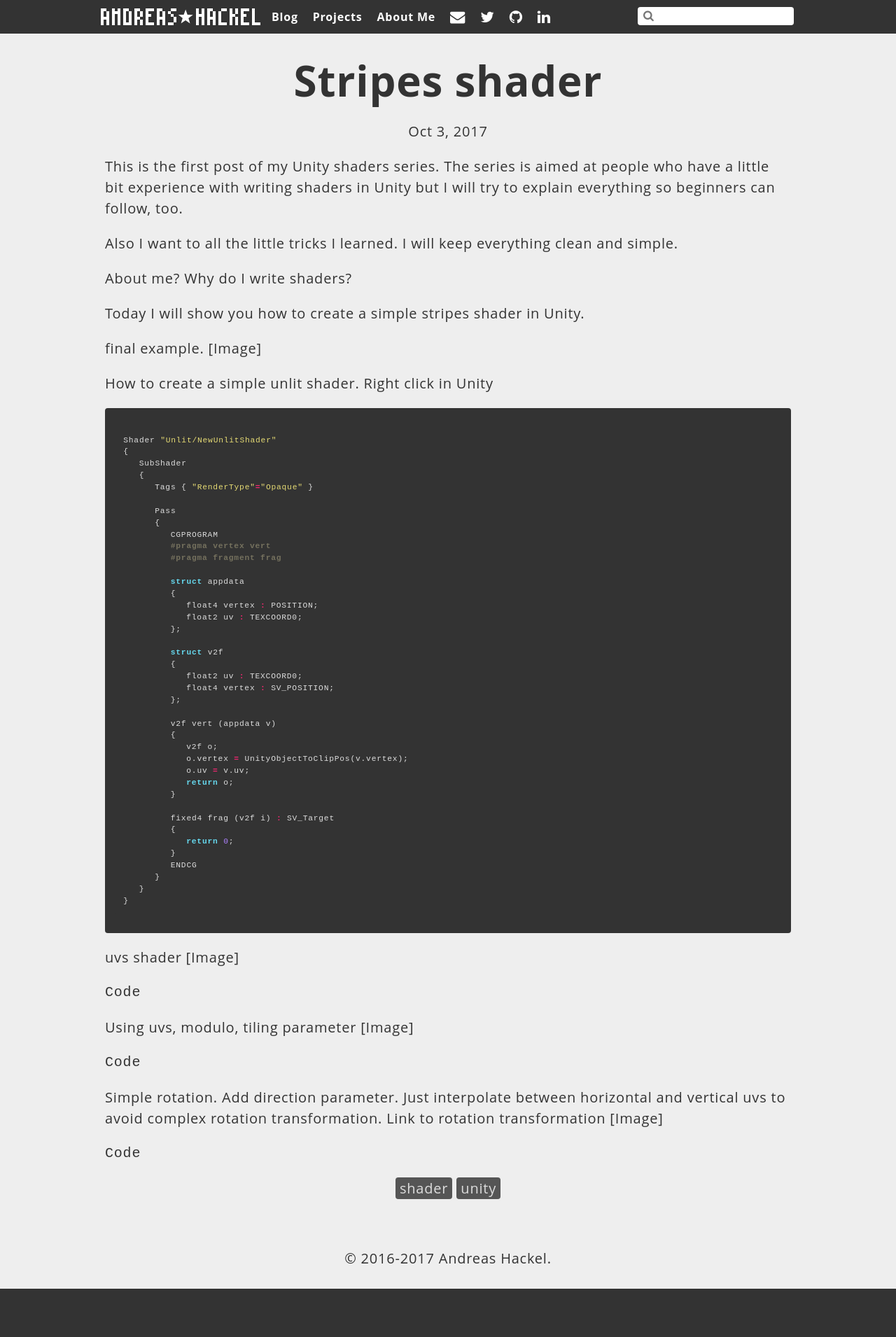
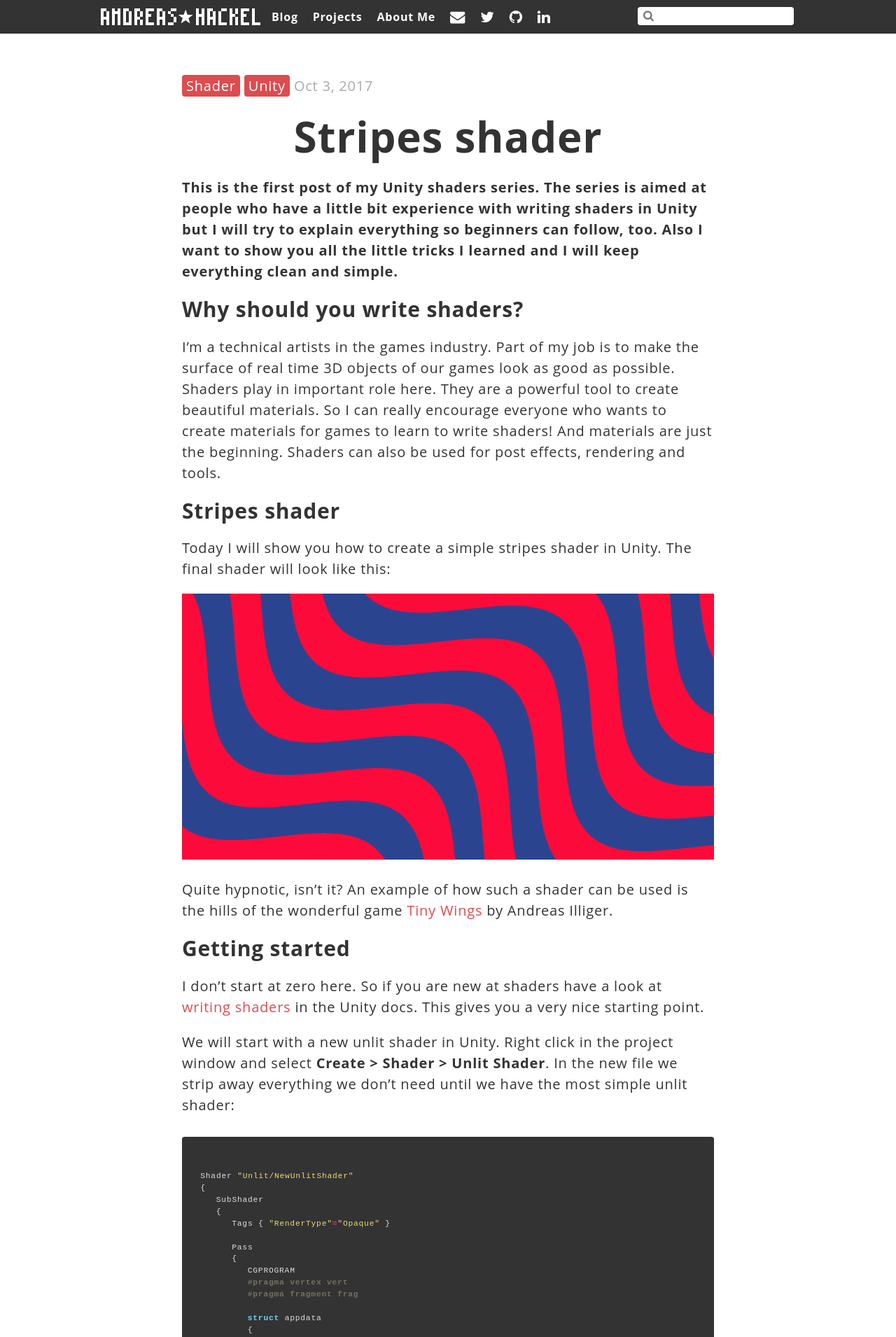
Before and after one commit to ahackel/ahackel.github.io, a Jekyll site: the page built from _posts/2017-10-03-stripes-shader.md, in a window 1280 px wide. Shown: the top 1910 px of the page at 70% size. Built offline with Jekyll 4.4.1, drawn with Linux system fonts in a browser that asks for light colours; comment, search, counter and statistics services are not loaded; before the commit the page ends 1841 px from its top, so only the background shows below that; some of the changed text lies outside the part shown.

Commit message:
- tweaked style - updated gems - stripes shader blog entry wip

````diff
--- a/_config.yml
+++ b/_config.yml
@@ -33,6 +33,8 @@ markdown: kramdown
 kramdown:
   input: GFM
   syntax_highlighter: rouge
+  syntax_highlighter_opts:
+#    line_numbers: true
 
 include:
   - _pages
--- a/_layouts/home.html
+++ b/_layouts/home.html
@@ -8,7 +8,7 @@ layout: default
 	{% for post in site.posts %}
 		<li class="post-item">
 		<a class="post-link" href="{{ post.url | relative_url }}">
-			<img src="/projects/candygun/thumb.jpg" />
+			<img src="{{ post.thumbnail }}" />
 			<article>
 				<h1>{{ post.title | escape }}</h1>
 				{{ post.excerpt }}
--- a/_layouts/post.html
+++ b/_layouts/post.html
@@ -9,13 +9,17 @@ comments: true
 		<article class="post" itemscope itemtype="http://schema.org/BlogPosting">
 
 		 	<header class="post-header">
-				<h1 class="post-title" itemprop="name headline">{{ page.title | escape }}</h1>
 				<p class="post-meta">
+					{% for tag in page.tags %}
+						<a class="tag" href="/projects/?q={{ include.tag | slugify }}">{{ tag | capitalize }}</a>
+					{% endfor %}
+
 					<time datetime="{{ page.date | date_to_xmlschema }}" itemprop="datePublished">
 					{% assign date_format = site.minima.date_format | default: "%b %-d, %Y" %}
 					{{ page.date | date: date_format }}
 					</time>
 				</p>
+				<h1 class="post-title" itemprop="name headline">{{ page.title | escape }}</h1>
 		 	</header>
 
 		  <div class="post-content" itemprop="articleBody">
@@ -24,11 +28,6 @@ comments: true
 
 
 		  <footer>
-			  <p class="post-meta">
-				  {% for tag in page.tags %}
-					  <a class="tag" href="/projects/?q={{ include.tag | slugify }}">{{ tag }}</a>
-				  {% endfor %}
-			  </p>
 		  </footer>
 
 		  {% if site.disqus.shortname %}
--- a/_posts/2017-10-03-stripes-shader.md
+++ b/_posts/2017-10-03-stripes-shader.md
@@ -2,19 +2,29 @@
 title: "Stripes shader"
 tags: shader unity
 category: shader
+thumbnail: /assets/2017-10-03-stripes-shader/final.png
+comments: true
 ---
-This is the first post of my Unity shaders series. The series is aimed at people who have a little bit experience with writing shaders in Unity but I will try to explain everything so beginners can follow, too.
+This is the first post of my Unity shaders series. The series is aimed at people who have a little bit experience with writing shaders in Unity but I will try to explain everything so beginners can follow, too. Also I want to show you all the little tricks I learned and I will keep everything clean and simple.
 
-Also I want to all the little tricks I learned. I will keep everything clean and simple.
+## Why should you write shaders?
 
-About me? Why do I write shaders?
+I'm a technical artists in the games industry. Part of my job is to make the surface of real time 3D objects of our games look as good as possible. Shaders play in important role here. They are a powerful tool to create beautiful materials. So I can really encourage everyone who wants to create materials for games to learn to write shaders! And materials are just the beginning. Shaders can also be used for post effects, rendering and tools.
 
-Today I will show you how to create a simple stripes shader in Unity.
+## Stripes shader
 
-final example.
-[Image]
+Today I will show you how to create a simple stripes shader in Unity. The final shader will look like this:
 
-How to create a simple unlit shader. Right click in Unity
+![Final Stripes](/assets/2017-10-03-stripes-shader/final.png)
+
+Quite hypnotic, isn't it? An example of how such a shader can be used is the hills of the wonderful game [Tiny Wings](http://www.andreasilliger.com/) by Andreas Illiger.
+
+## Getting started
+
+I don't start at zero here. So if you are new at shaders have a look at [writing shaders](https://docs.unity3d.com/Manual/ShadersOverview.html) in the Unity docs. This gives you a very nice starting point.
+
+We will start with a new unlit shader in Unity. Right click in the project window and select **Create > Shader > Unlit Shader**. In the new file we strip away everything we don't need until we have the most simple unlit shader:
+
 ``` c
 Shader "Unlit/NewUnlitShader"
 {
@@ -58,20 +68,109 @@ Shader "Unlit/NewUnlitShader"
 }
 ```
 
-uvs shader
-[Image]
-``` ShaderLab
-Code
+## UVs shader
+
+Now we will change the simple unlit shader so it renders the texture coordinates aka uvs as colors. We need to modify the fragment shader like this:
+
+``` c
+fixed4 frag (v2f i) : SV_Target
+{
+	fixed4 color;
+	color.rg = i.uv;
+	return color;
+}
 ```
 
-Using uvs, modulo, tiling parameter
-[Image]
-``` ShaderLab
-Code
+Now you get this:
+
+![UVs shader](/assets/2017-10-03-stripes-shader/uvs.png)
+
+## Zebra Crossing
+
+The next step is to calculate stripes from the uvs. We will start with vertical stripes:
+
+![UVs shader](/assets/2017-10-03-stripes-shader/stripes1.png)
+
+We need to change the fragment shader:
+
+``` c
+fixed4 frag (v2f i) : SV_Target
+{
+	fixed4 color;
+	float pos = i.uv.x * 10;
+	fixed value = fmod((int)pos, 2);
+	color = value;
+	return color;
+}
 ```
 
-Simple rotation. Add direction parameter. Just interpolate between horizontal and vertical uvs to avoid complex rotation transformation. Link to rotation transformation
-[Image]
-``` ShaderLab
-Code
+Let's see what's going on here. First we take the x value of the uvs which reaches from 0 to 1. We multiply it by the number of stripes we want to have and store it in a variable `pos`. In the next line we convert the value of `pos` into an int. This transforms the gradient we have seen in the uvs shader into steps from 0 to 9. Then we perform a modulo operation on the steps which gives us the alternating pattern.
+
+## Tiling parameter
+
+Now let's make the tiling a parameter so it can be tweaked. First add a property block to the shader:
+
+``` c
+Properties {
+	_Tiling ("Tiling", Range(1, 500)) = 10
+}
 ```
+
+Define the `_Tiling` variable in the code
+
+``` c
+int _Tiling;
+```
+
+and replace the hard coded tiling value in the fragment shader:
+
+``` c
+float pos = i.uv.x * _Tiling;
+```
+
+## Direction
+
+Next we want to control the direction of our stripes by another parameter. We will use a little trick here to avoid complex rotation transformation. The idea is to blend between vertical and horizontal stripes. How do we get horizontal stripes? Just use the y value of the uvs instead of x in the fragment shader:
+
+``` c
+float pos = i.uv.y * _Tiling;
+```
+
+To specify an arbitrary direction we first declare a new parameter `_Direction`
+
+``` c
+Properties {
+	_Tiling ("Tiling", Range(1, 500)) = 10
+	_Direction ("Direction", Range(0, 1)) = 0
+}
+```
+
+and blend between x and y:
+
+``` c
+fixed4 frag (v2f i) : SV_Target
+{
+	fixed4 color;
+	float pos = lerp(i.uv.x, i.uv.y, _Direction) * _Tiling;
+	fixed value = fmod((int)pos, 2);
+	color = value;
+	return color;
+}
+```
+
+And now we have stripes at any direction!
+
+![UVs shader](/assets/2017-10-03-stripes-shader/stripes2.png)
+
+You will notice a little downside of this method: diagonal stripes will be a bit thicker than horizontal or vertical stripes. Of course there is a way to compensate this but for simplicity we keep it like this for now.
+
+## colors
+
+It's time to add some color! We declare two color parameters:
+
+``` c
+Properties {
+	_Tiling ("Tiling", Range(1, 500)) = 10
+	_Direction ("Direction", Range(0, 1)) = 0
+}
+```
--- a/assets/css/style.css
+++ b/assets/css/style.css
@@ -334,8 +334,8 @@ body {/* -webkit-animation: bugfix infinite 1s; *//* overflow: hidden; */}
 
 
 a.tag {
-	background: rgb(85, 85, 85);
-	color: #ddd;
+	background: #dd4c4f;
+	color: #fff;
 	padding: 2px 6px;
 	border-radius: 4px;
 	/*font-size: 80%;*/
@@ -434,8 +434,8 @@ label span {
 }
 
 strong {
-	color: #c1c1c4;
-	font-weight: normal;
+	/* color: #c1c1c4; */
+	/* font-weight: normal; */
 }
 
 table {
@@ -444,7 +444,7 @@ table {
 
 table, tr, td {
 	padding: 0;
-	border-collapse: collapse;
+	/* border-collapse: collapse; */
 	vertical-align: top;
 	line-height: 2.5em;
 	font-weight: bold;
@@ -480,7 +480,7 @@ td:nth-child(1){
 }
 
 .content .inner {
-	max-width: 50em;
+	max-width: 40em;
 	/* color: #111; */
 	margin: 0 auto;
 	font-size: 1.25em;
@@ -499,11 +499,19 @@ td:nth-child(1){
 }
 
 .content-post {
-	background: #eee;
+	background: #fff;
 	max-width: 100%;
 	color: #333;
 }
 
+.content-post pre {
+	margin: 2em 0;
+}
+
+.post-content p:first-child {
+	font-weight: bold;
+	/* font-style: italic; */
+}
 
 .post-navigation {
 	max-width: 800px;
@@ -517,16 +525,16 @@ td:nth-child(1){
 }
 
 article {
-	padding: 0.5em;
+	padding: 1em;
 }
 
 article.post {
 }
 
 article .post-meta {
-	/* color: #aaa; */
+	color: #aaa;
 	/* font-style: italic; */
-	text-align: center;
+	/* text-align: center; */
 }
 
 article.post h1,
--- a/assets/css/syntax.css
+++ b/assets/css/syntax.css
@@ -1,4 +1,10 @@
-.highlight table td { padding: 5px; }
+.highlight table {
+	margin: 0;
+}
+.highlight table td {
+	padding: 0 1em 0 0;
+	line-height: 1.5em;
+}
 .highlight table pre { margin: 0; }
 .highlight .c, .highlight .cd {
   color: #75715e;
@@ -214,3 +220,19 @@
   border-radius: var(--border-radius);
   tab-size: 2em;
 }
+.highlight .lineno {
+	color: #888;
+}
+.highlighter-rouge {
+	margin: 1.5em 0;
+}
+code.highlighter-rouge {
+	background: #eee;
+	padding: 0 5px 2px;
+	border-radius: var(--border-radius);
+	position: relative;
+	top: -1px;
+	font-size: 90%;
+	overflow-wrap: break-word;
+	word-wrap: break-word;
+}
````
Also changed, not shown: Gemfile.lock, assets/2017-10-03-stripes-shader/final.png (added), assets/2017-10-03-stripes-shader/stripes1.png (added), assets/2017-10-03-stripes-shader/stripes2.png (added), assets/2017-10-03-stripes-shader/uvs.png (added).
